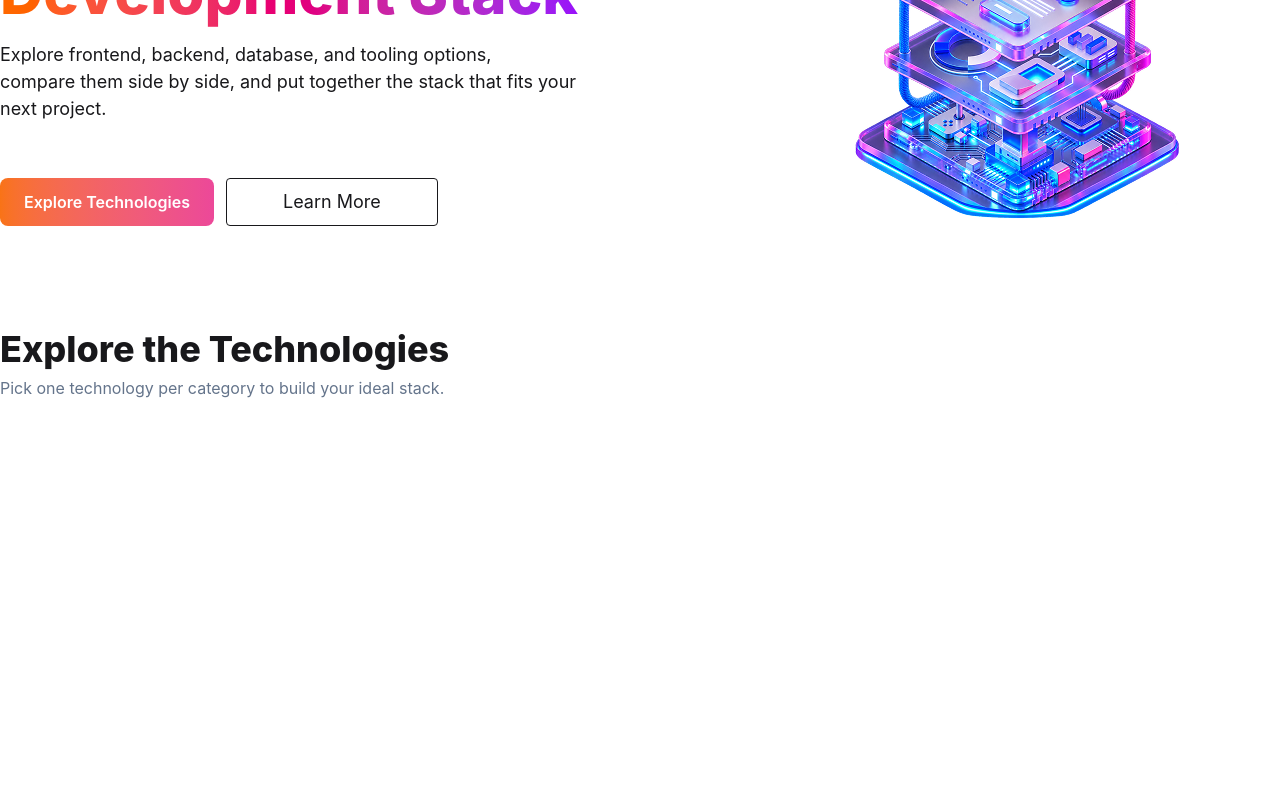
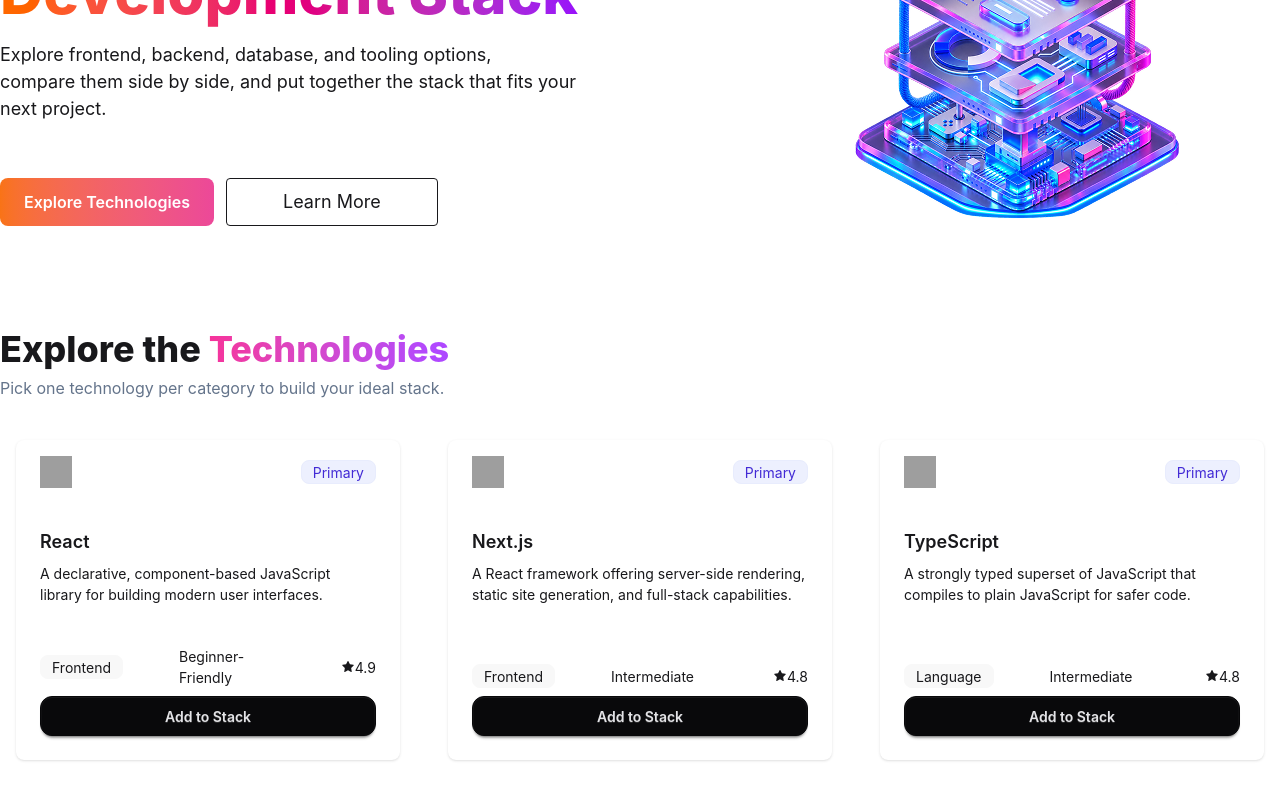
Before and after one commit to TaheraScript/Assignment-5-DevStack, a React (Vite) app: page / in a window 1280 px wide. Shown: the part 276-1076 px from the top of the page. Before the commit the page ends 800 px from the top, so only its background shows below. Built offline with nearby package versions, Linux system fonts and the light colour scheme; grey boxes are pictures that could not be loaded.

Commit message:
working on tech card

```diff
--- a/package.json
+++ b/package.json
@@ -13,6 +13,7 @@
     "@tailwindcss/vite": "^4.3.3",
     "react": "^19.2.8",
     "react-dom": "^19.2.8",
+    "react-icons": "^5.7.0",
     "tailwindcss": "^4.3.3"
   },
   "devDependencies": {
--- a/src/App.tsx
+++ b/src/App.tsx
@@ -1,16 +1,28 @@
 import Navbar from './Component/Navbar'
 import Banner from './Component/Banner'
-import Technologies from './Component/Technologies/Technologies'
+import Tech from './Component/Technologies/Tech'
 import './App.css'
+import { Suspense } from 'react'
+import type { ITechType } from './Component/Type/ITechType'
+
+
+const techPromise =async () :Promise<ITechType[]>=>{
+        const res = await fetch('/public/data.json')
+        const data = await res.json()
+        return data;
+    }
 
 function App() {
-
-
+console.log(techPromise)
   return (
     <>
       <Navbar></Navbar>
       <Banner></Banner>
-      <Technologies></Technologies>
+      <Suspense fallback={<p>Loading...</p>}>
+         <Tech techPromise ={techPromise()}></Tech>
+      </Suspense>
+
+
 
     </>
   )
--- /dev/null
+++ b/src/Component/Technologies/AvailableTechData.tsx
@@ -0,0 +1,16 @@
+import type { ITechType } from "../Type/ITechType";
+import TechDataCard from "./TechDataCard";
+
+const AvailableTechData = ({ techDatas }:{techDatas : ITechType[]}) => {
+  return (
+    <div className="grid grid-cols-3 gap-4 ">
+      {techDatas.map((techData :ITechType,index :number) => {
+        return (
+          <TechDataCard key={index} techData ={techData}></TechDataCard>
+        );
+      })}
+    </div>
+  );
+};
+
+export default AvailableTechData;
--- /dev/null
+++ b/src/Component/Technologies/Tech.tsx
@@ -0,0 +1,27 @@
+import { use } from "react";
+import type { ITechType } from "../Type/ITechType";
+import AvailableTechData from "./AvailableTechData";
+
+interface ITechPropType{
+    techPromise :Promise<ITechType>
+}
+const Tech = ({techPromise} : ITechPropType) => {
+  const techDatas = use(techPromise)
+
+
+
+    return (
+        <div>
+            <div className="container mx-auto">
+                 <h1 className="font-extrabold text-[36px] text-style ">Explore the <span className="bg-linear-to-r from-pink-500 to-purple-500 bg-clip-text text-transparent">Technologies</span></h1>
+            <p className="font-normal text-[16px] text-[#64748B]">Pick one technology per category to build your ideal stack.</p>
+            </div>
+
+            <div>
+        <AvailableTechData techDatas ={techDatas}></AvailableTechData>
+            </div>
+        </div>
+    );
+};
+
+export default Tech;
--- /dev/null
+++ b/src/Component/Technologies/TechDataCard.tsx
@@ -0,0 +1,43 @@
+import { AiFillStar } from "react-icons/ai";
+import type { ITechType } from "../Type/ITechType";
+import  { useState } from "react";
+
+
+const TechDataCard = ({techData}) => {
+    const[value,setValue]=useState('available')
+    const handleTechData = (type)=>{
+        setValue(type)
+    }
+    return (
+       <div className="card bg-base-100 h-80 w-96 shadow-sm container mx-auto mt-10">
+            <div className="flex justify-between items-center my-4 mx-6 ">
+              <img
+                src={techData.icon}
+                alt="Shoes"
+                className="h-8 w-8"
+              />
+              <div className="badge badge-soft badge-primary">Primary</div>
+            </div>
+            <div className="card-body">
+              <h2 className="card-title">{techData.name}</h2>
+              <p>
+                {techData.description}
+              </p>
+              <div className="flex items-center  gap-14">
+                <div className="badge badge-ghost">{techData.category}</div>
+                <p>{techData.difficulty}</p>
+                <div className="flex items-center">
+                  <AiFillStar />
+                  {techData.rating}
+                </div>
+
+              </div>
+              <div >
+                <button onClick={()=>handleTechData('available')}className="btn btn-neutral w-full rounded-xl">Add to Stack</button>
+              </div>
+            </div>
+          </div>
+    );
+};
+
+export default TechDataCard;
--- a/src/Component/Technologies/Technologies.tsx
+++ /dev/null
@@ -1,11 +0,0 @@
-
-const Technologies = () => {
-    return (
-        <div>
-            <h1 className="font-extrabold text-[36px] text-style">Explore the Technologies</h1>
-            <p className="font-normal text-[16px] text-[#64748B]">Pick one technology per category to build your ideal stack.</p>
-        </div>
-    );
-};
-
-export default Technologies;
--- /dev/null
+++ b/src/Component/Type/ITechType.ts
@@ -0,0 +1,10 @@
+ export interface ITechType {
+    "id": string,
+    "name": string,
+    "category": string,
+    "description": string,
+    "icon": string,
+    "rating": number,
+    "difficulty": string,
+    "badge": string
+}
```
Also changed, not shown: 1 other file (tests, documents, lock files or other folders).
